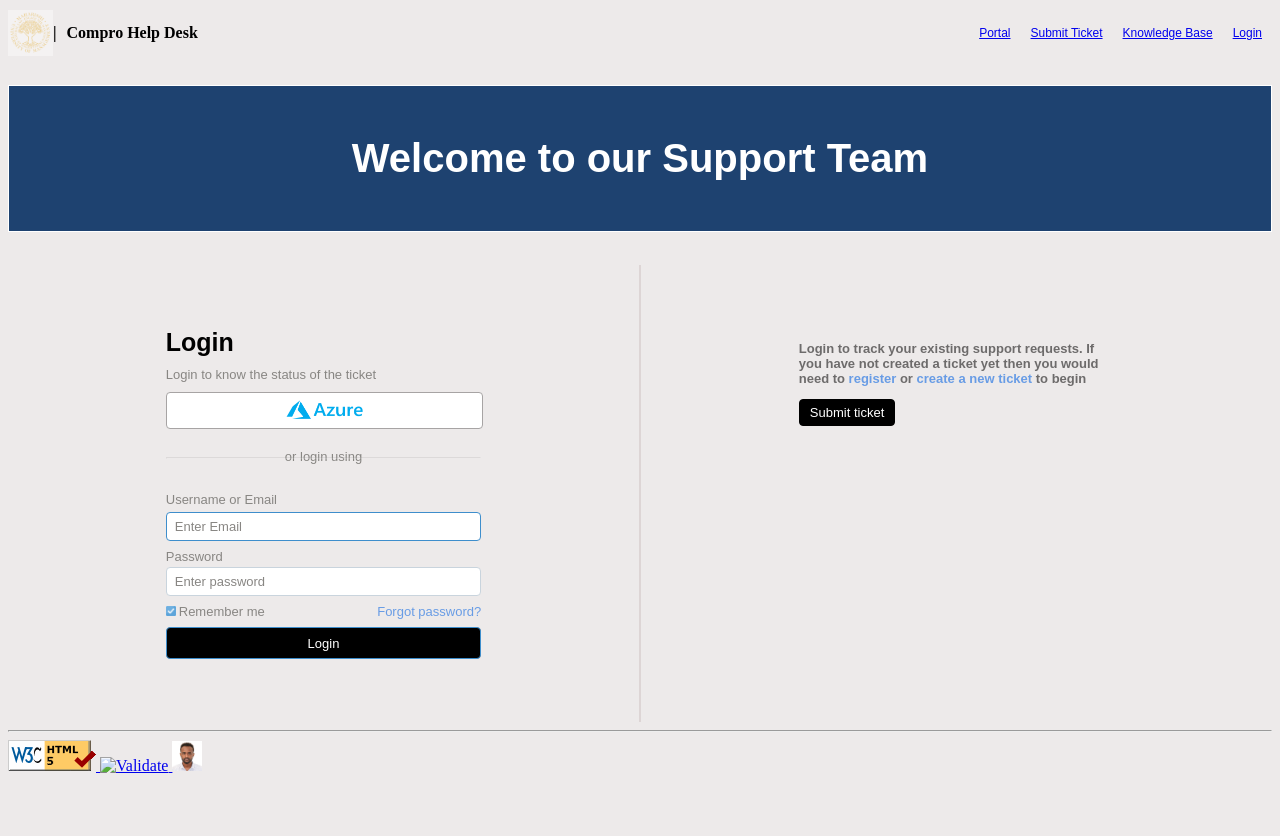
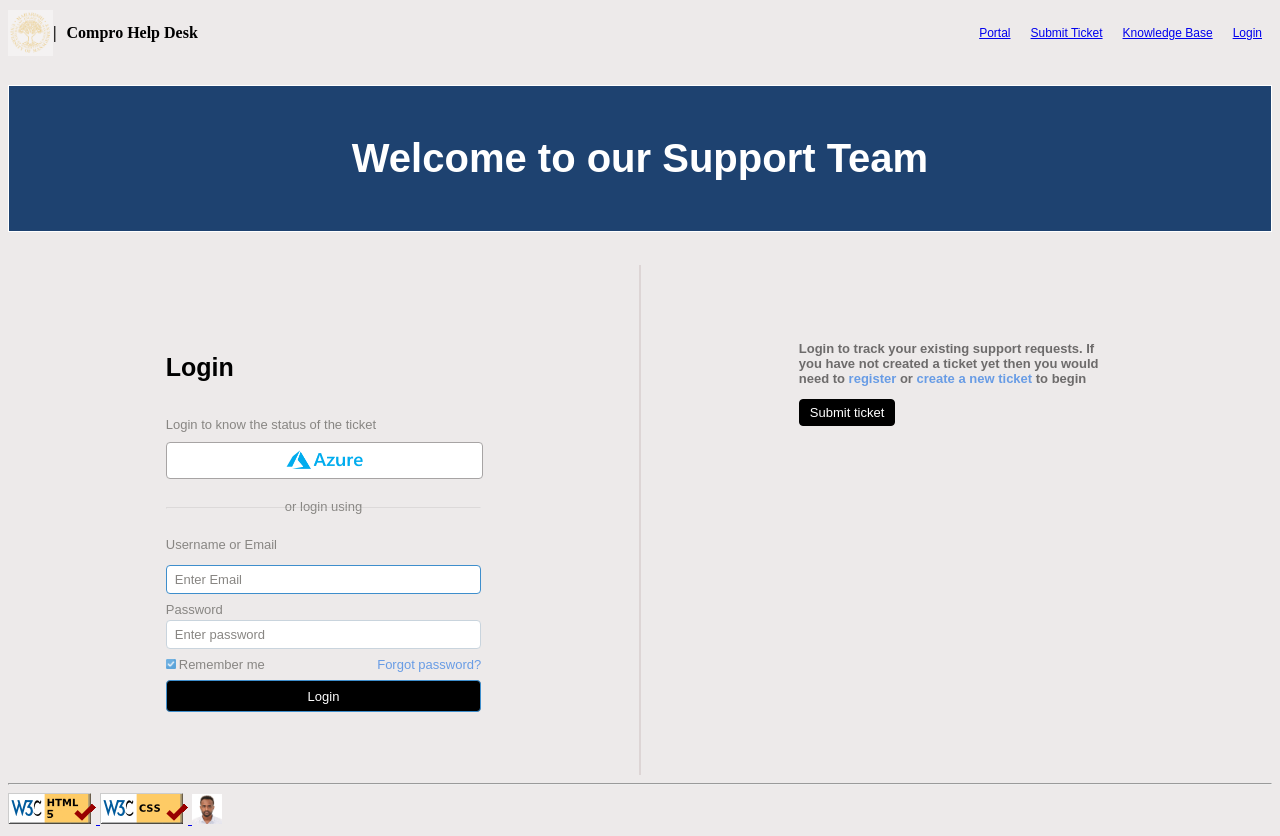
Before and after one commit to firaol0226/WAP, a plain HTML site: page comproHelpDesk.html in a window 1280 px wide. Before the commit the page ends 800 px from the top, so only its background shows below. Drawn offline with Linux system fonts and the light colour scheme.

Commit message:
minor edit

```diff
--- a/comproHelpDesk.html
+++ b/comproHelpDesk.html
@@ -9,7 +9,7 @@
 <body>
     <div class="flex-container">
         <div class="out-left">
-            <div id="im" class="left"><img src="img/miu2.png" style="width: 45px; opacity: 0.4;" > |</div>
+            <div id="im" class="left"><img src="img/miu2.png" style="width: 45px; opacity: 0.4;" alt="image"> |</div>
             <div class="left">Compro Help Desk</div>
         </div>
         <div class="inner-flex">
@@ -23,20 +23,20 @@
     <div class="log">
         <div class="login">
             <div id="c">
-                <div style="font-size: 25px; font-weight: bold;">Login</div>
+                <p style="font-size: 25px; font-weight: bold;">Login</p>
                 <div class="n1">Login to know the status of the ticket</div>
-                <div class="n2"><img src="img/azure.png" style="width: 80px;"></div>
+                <div class="n2"><img src="img/azure.png" style="width: 80px;" alt="image"></div>
 
                 <div class="n3"> or login using</div>
 
                 <div class="line"> <hr style="color: rgb(160, 164, 163); z-index: -10;"></div>
 
-                <div class="n4">Username or Email</div>
+                <p class="n4">Username or Email</p>
                 <div class="n5"><p style="display: inline;">Enter Email</p></div>
                 <div class="n6">Password</div>
                 <div class="n7">Enter password</div>
                 <div class="n8">
-                    <div><img src="img/right.PNG" style="width: 10px; padding-right: 3px;">Remember me</div>
+                    <div><img src="img/right.PNG" style="width: 10px; padding-right: 3px;" alt="image">Remember me</div>
                     <div><span style="color: rgb(104, 156, 229);">Forgot password?</span></div>
                 </div>
                 <div class="n9">Login</div>
@@ -60,12 +60,12 @@
     <link rel="stylesheet" href="helpcss.css">
     <footer>
         <hr>
-        <a href="https://validator.w3.org/check?url=https://firaol0226.github.io/WAP/">
+        <a href="https://validator.w3.org/check?url=https://firaol0226.github.io/WAP/comproHelpDesk.html">
             <img src="img/w3c.png"
             alt="Validate" >
         </a>
-        <a href="https://jigsaw.w3.org/css-validator/validator?uri=https://firaol0226.github.io/WAP/">
-            <img src="img/w3c css.png"
+        <a href="https://jigsaw.w3.org/css-validator/validator?uri=https://firaol0226.github.io/WAP/helpcss.css">
+            <img src="img/w3c-css.png"
             alt="Validate" >
         </a>
         <a href="index.html">
--- a/helpcss.css
+++ b/helpcss.css
@@ -63,10 +63,13 @@ body {
 .login > div {
   /* border: 1px solid; */
   width: 50%;
-  text-align: center;
+  /* text-align: center; */
   display: inline-block;
   margin-top: 10%;
   margin-bottom: 10%;
+}
+#c > p {
+  text-align: left;
 }
 #c > div {
   text-align: left;
@@ -91,7 +94,7 @@ body {
 }
 .n3 {
   padding-top: 20px;
-  padding-bottom: 10px;
+  padding-bottom: 0px;
   display: flex;
   align-items: center;
   justify-content: center;
@@ -99,9 +102,10 @@ body {
   font-size: 13px;
 }
 .n4 {
-  padding-bottom: 5px;
+  padding-bottom: 0px;
   color: rgb(136, 134, 131);
   font-size: 13px;
+  padding-top: 0px;
 }
 .n5 {
   border: 1px solid rgb(62, 142, 204);
@@ -169,6 +173,6 @@ body {
 }
 .line {
   position: relative;
-  top: -25px;
+  top: -15px;
   opacity: 0.2;
 }
```
Also changed, not shown: aboutme.html (+2 -2 lines).
